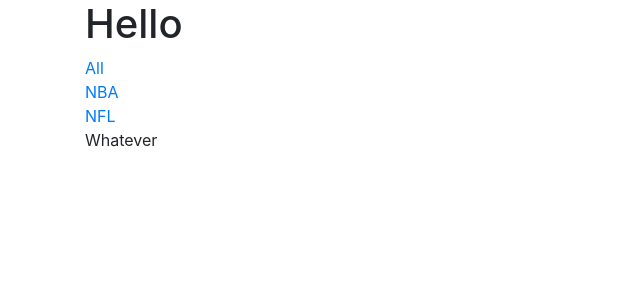
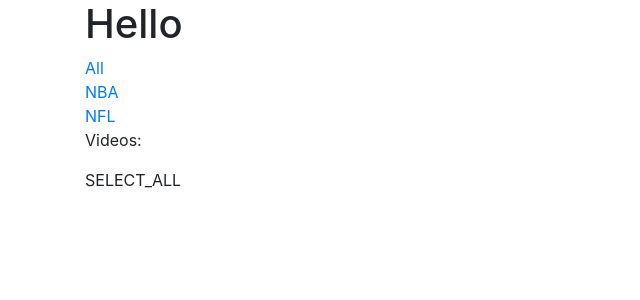
Before and after one commit to ellbosch/Lob-WebApp, a React (Create React App) app in the folder client/: page / in a window 1280 px wide. Shown: the top 300 px of the page, without its empty margins (0-640 px from the left). Built offline with nearby package versions, Linux system fonts and the light colour scheme.

Commit message:
filter action not updating state

```diff
--- a/client/src/actions/index.js
+++ b/client/src/actions/index.js
@@ -4,7 +4,7 @@
 export const SET_VISIBILITY_FILTER = 'SET_VISIBILITY_FILTER';
 
 export const VisibilityFilters = {
-    SHOW_ALL: 'SELECT_ALL',
+    SELECT_ALL: 'SELECT_ALL',
     SELECT_CHANNEL: 'SELECT_CHANNEL'
 }
 
--- a/client/src/components/ChannelNav.js
+++ b/client/src/components/ChannelNav.js
@@ -5,7 +5,7 @@
 const ChannelNav = ({channels}) => (
     <ul className="nav flex-column">
         <li className="nav-item">
-            <ChannelLink filter={VisibilityFilters.SHOW_ALL} key="SHOW_ALL">All</ChannelLink>
+            <ChannelLink filter={VisibilityFilters.SELECT_ALL} key="SELECT_ALL">All</ChannelLink>
         </li>
         {channels.map(channel =>
             <li className="nav-item">
--- a/client/src/components/VideoPostList.js
+++ b/client/src/components/VideoPostList.js
@@ -4,10 +4,13 @@
 
 
 const VideoPostList = () => {
-    const videoPosts = useSelector(state => state.items)
+    const filter = useSelector(state => state.visibilityFilter)
 
     return (
-        <div>Whatever</div>
+        <div>
+            <p>Videos:</p>
+            {filter}
+        </div>
     );
 }
 
--- a/client/src/reducers/visibilityFilter.js
+++ b/client/src/reducers/visibilityFilter.js
@@ -1,8 +1,8 @@
 import { SET_VISIBILITY_FILTER, VisibilityFilters } from '../actions';
-const { SHOW_ALL } = VisibilityFilters;
+const { SELECT_ALL } = VisibilityFilters;
 
 // reducer composition for filter view
-function visibilityFilter(state=SHOW_ALL, action) {
+function visibilityFilter(state=SELECT_ALL, action) {
     switch (action.type) {
         case SET_VISIBILITY_FILTER:
             return action.filter;
```
Also changed, not shown: client/src/reducers/selectChannel.js (+10 -10 lines).
